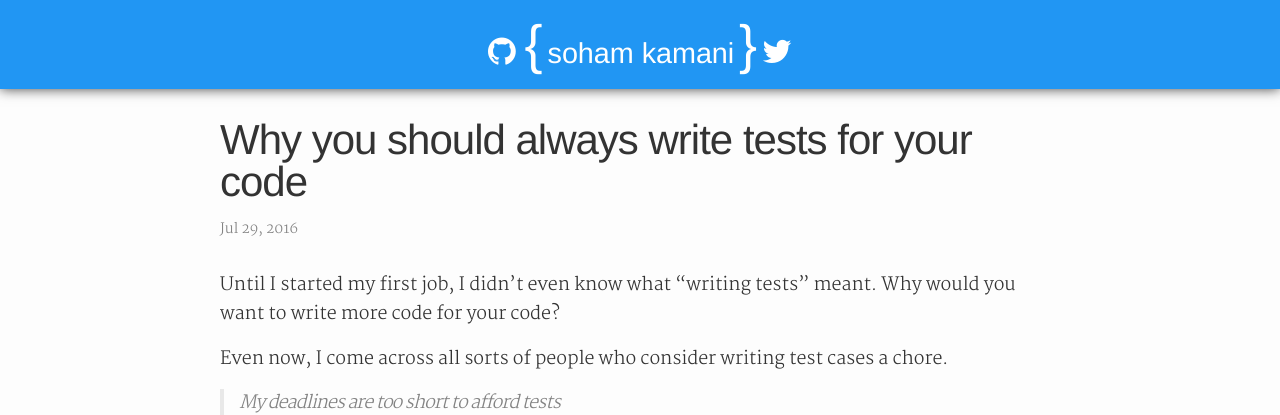
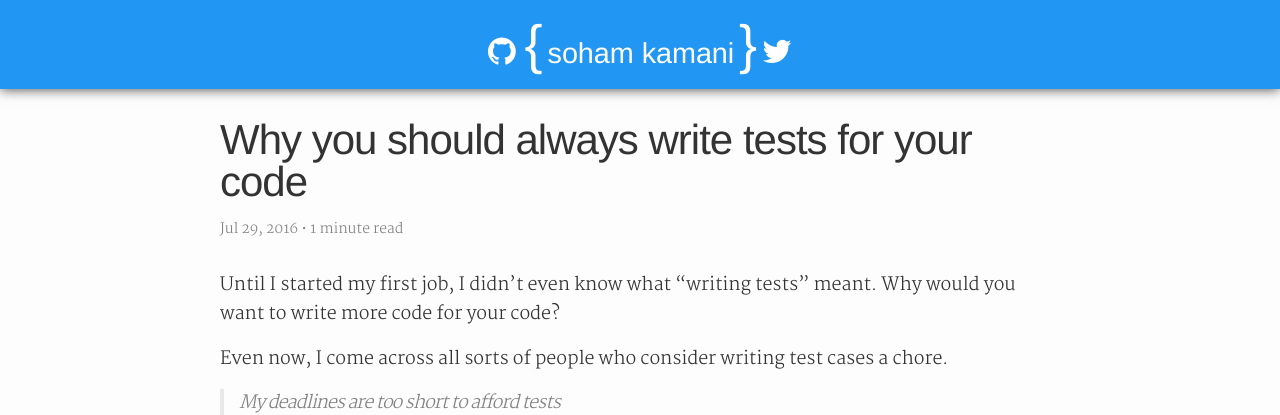
Before and after one commit to sohamkamani/sohamkamani.github.io, a Jekyll site: the page built from _posts/2016-07-29-always-write-tests.md, in a window 1280 px wide. Shown: the top 415 px of the page. Built offline with Jekyll 4.4.1, drawn with Linux system fonts in a browser that asks for light colours; nearby versions of some CDN libraries; comment, search, counter and statistics services are not loaded.

Commit message:
added read time

```diff
--- /dev/null
+++ b/_includes/read-time.html
@@ -0,0 +1,8 @@
+<span class="reading-time" title="Estimated read time">
+  {% assign words = content | number_of_words %}
+  {% if words < 360 %}
+    1 minute read
+  {% else %}
+    {{ words | divided_by:180 }} minute read
+  {% endif %}
+</span>
--- a/_layouts/post.html
+++ b/_layouts/post.html
@@ -5,7 +5,7 @@
 
   <header class="post-header">
     <h1 class="post-title">{{ page.title }}</h1>
-    <p class="post-meta">{{ page.date | date: "%b %-d, %Y" }}{% if page.author %} • {{ page.author }}{% endif %}{% if page.meta %} • {{ page.meta }}{% endif %}</p>
+    <p class="post-meta">{{ page.date | date: "%b %-d, %Y" }} • {% include read-time.html %}{% if page.author %} • {{ page.author }}{% endif %}{% if page.meta %} • {{ page.meta }}{% endif %}</p>
   </header>
 
   <article class="post-content">
--- a/index.html
+++ b/index.html
@@ -9,7 +9,7 @@
   <ul class="post-list">
     {% for post in site.posts %}
       <li>
-        <span class="post-meta">{{ post.date | date: "%b %-d, %Y" }}</span>
+        <span class="post-meta">{{ post.date | date: "%b %-d, %Y" }} • {% include read-time.html %}</span>
 
         <h2>
           <a class="post-link" href="{{ post.url | prepend: site.baseurl }}">{{ post.title }}</a>
```
